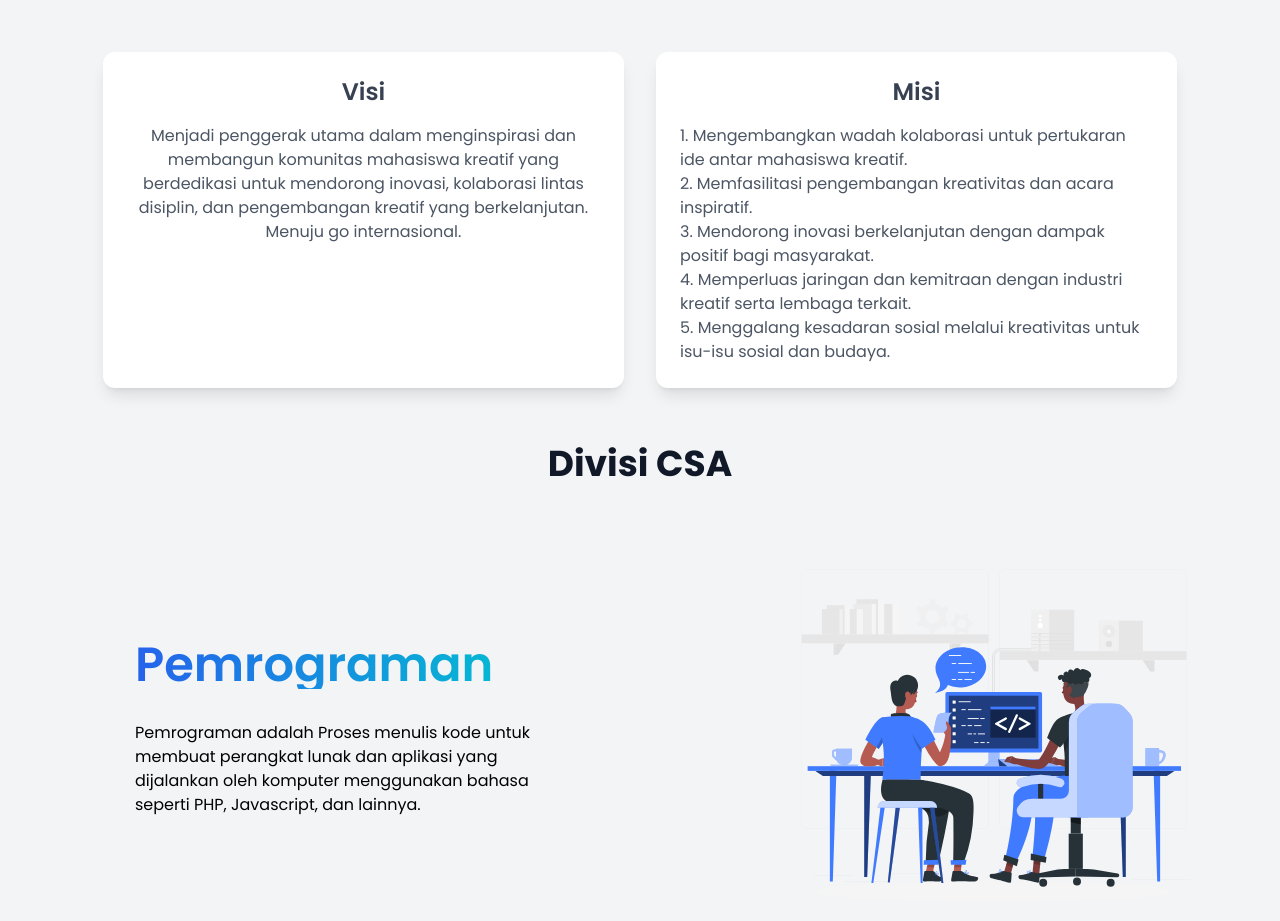
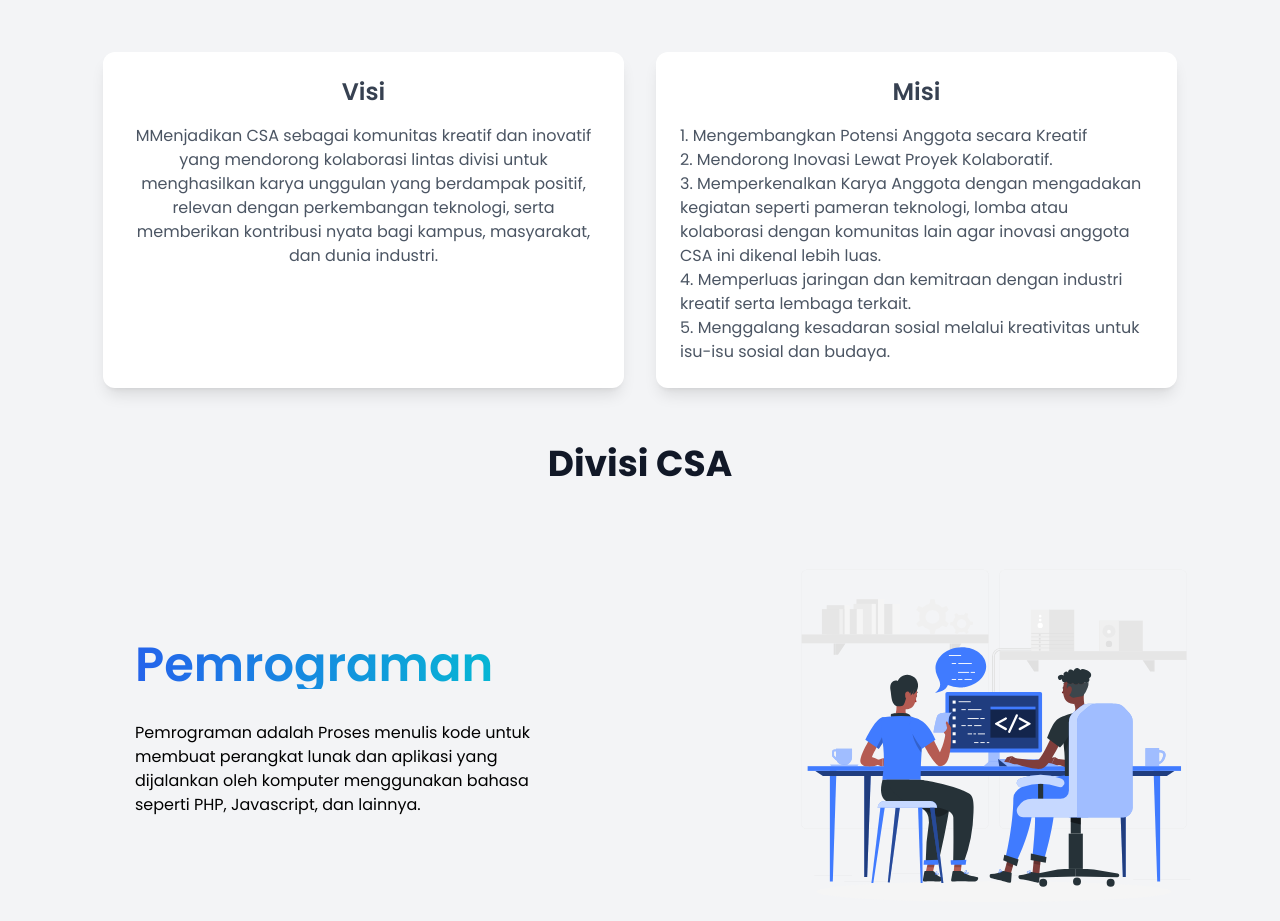
Before and after one commit to TeguhBagasM/csa-stmikmi, a React (Create React App) app: page / in a window 1280 px wide. Shown: the part 2980-3901 px from the top of the page. Built offline with nearby package versions, Linux system fonts and the light colour scheme.

Commit message:
update visi misi

```diff
--- a/src/components/abouts/VisiMisi.jsx
+++ b/src/components/abouts/VisiMisi.jsx
@@ -16,9 +16,10 @@ const VisiMisi = () => {
           >
             <h3 className="text-2xl font-semibold text-gray-700 dark:text-gray-200">Visi</h3>
             <p className="mt-4 text-gray-600 dark:text-gray-400">
-              Menjadi penggerak utama dalam menginspirasi dan membangun komunitas mahasiswa kreatif
-              yang berdedikasi untuk mendorong inovasi, kolaborasi lintas disiplin, dan pengembangan
-              kreatif yang berkelanjutan. Menuju go internasional.
+              MMenjadikan CSA sebagai komunitas kreatif dan inovatif yang mendorong kolaborasi lintas
+              divisi untuk menghasilkan karya unggulan yang berdampak positif, relevan dengan
+              perkembangan teknologi, serta memberikan kontribusi nyata bagi kampus, masyarakat, dan
+              dunia industri.
             </p>
           </div>
 
@@ -28,9 +29,13 @@ const VisiMisi = () => {
           >
             <h3 className="text-2xl font-semibold text-gray-700 dark:text-gray-200">Misi</h3>
             <ol className="mt-4 text-gray-600 dark:text-gray-400 text-left list-decimal list-inside">
-              <li>Mengembangkan wadah kolaborasi untuk pertukaran ide antar mahasiswa kreatif.</li>
-              <li>Memfasilitasi pengembangan kreativitas dan acara inspiratif.</li>
-              <li>Mendorong inovasi berkelanjutan dengan dampak positif bagi masyarakat.</li>
+              <li>Mengembangkan Potensi Anggota secara Kreatif</li>
+              <li>Mendorong Inovasi Lewat Proyek Kolaboratif.</li>
+              <li>
+                Memperkenalkan Karya Anggota dengan mengadakan kegiatan seperti pameran teknologi,
+                lomba atau kolaborasi dengan komunitas lain agar inovasi anggota CSA ini dikenal lebih
+                luas.
+              </li>
               <li>Memperluas jaringan dan kemitraan dengan industri kreatif serta lembaga terkait.</li>
               <li>Menggalang kesadaran sosial melalui kreativitas untuk isu-isu sosial dan budaya.</li>
             </ol>
```
